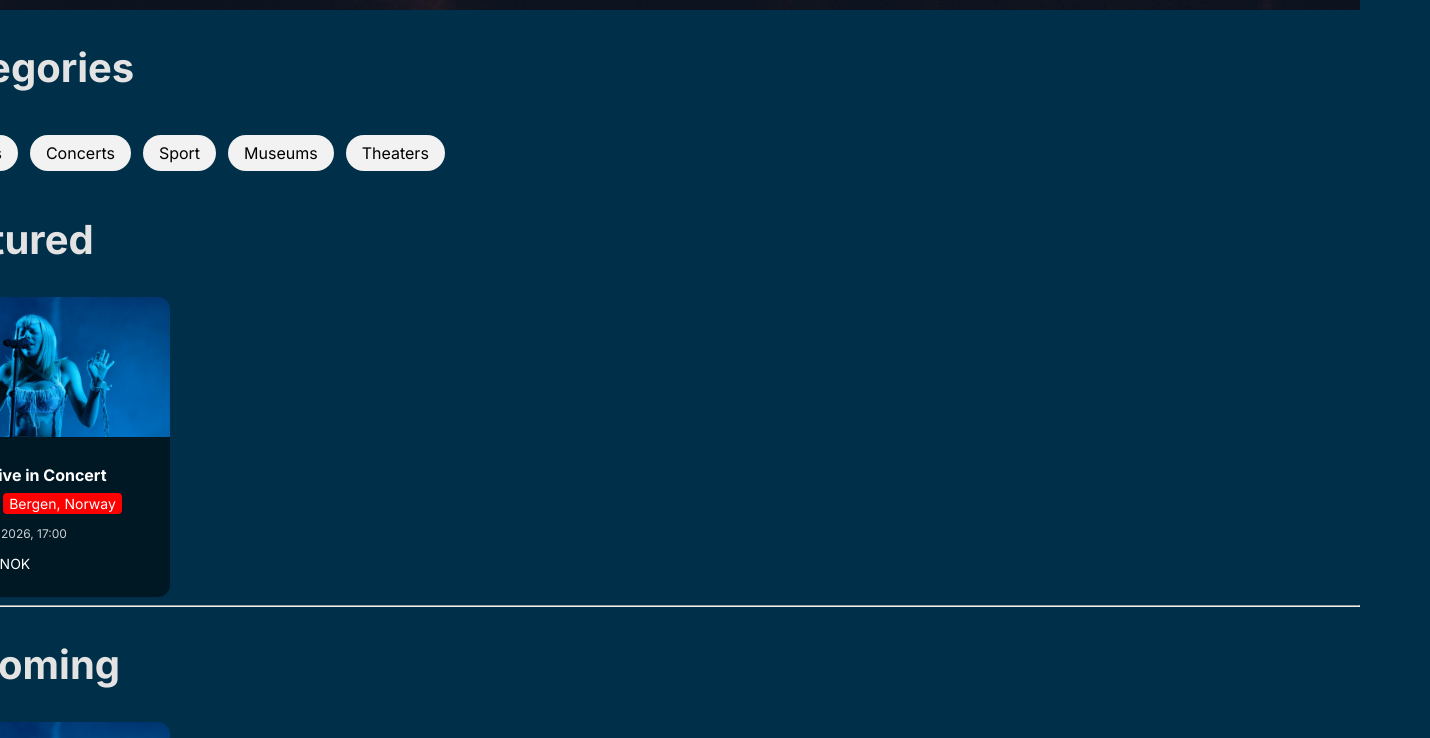
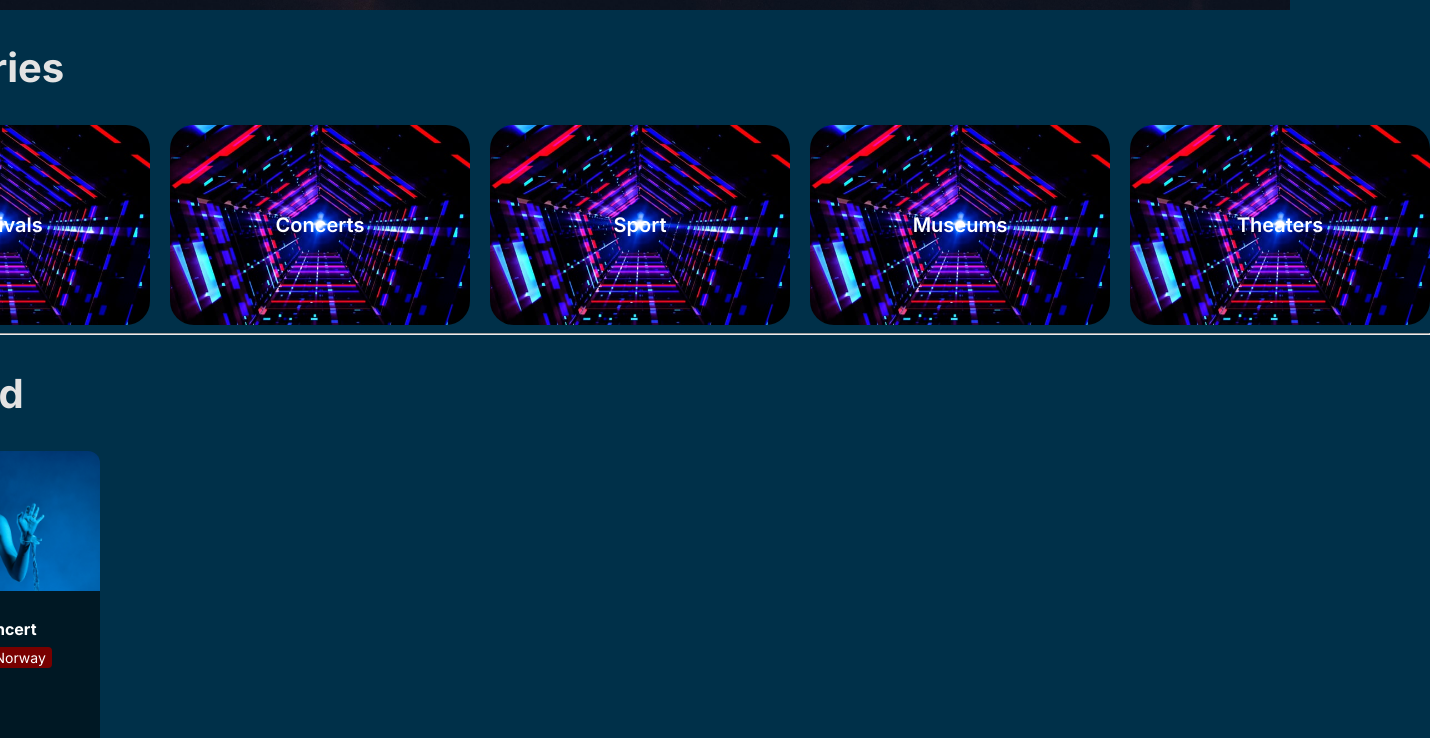
Before and after one commit to IDATA2301/idata2301-group8-frontend, a React (Vite) app: page / in a window 1280 px wide. Shown: the part 660-1398 px from the top of the page, 1430 px wide, since content can reach past the window. Built offline with nearby package versions, Linux system fonts and the light colour scheme.

Commit message:
added hover effect to event card and added styling to categories

```diff
--- a/src/components/App/App.tsx
+++ b/src/components/App/App.tsx
@@ -24,15 +24,40 @@ function App() {
       </div>
 
       <section>
+        <h2>Categories</h2>
 
-        <h2>Categories</h2>
         <ul className="categories">
-          <li><a href="/category/festivals">Festivals</a></li>
-          <li><a href="/category/concerts">Concerts</a></li>
-          <li><a href="/category/sport">Sport</a></li>
-          <li><a href="/category/museums">Museums</a></li>
-          <li><a href="/category/theaters">Theaters</a></li>
+          <li>
+            <a className="category-card festivals" href="/category/festivals">
+              Festivals
+            </a>
+          </li>
+
+          <li>
+            <a className="category-card concerts" href="/category/concerts">
+              Concerts
+            </a>
+          </li>
+
+          <li>
+            <a className="category-card sport" href="/category/sport">
+              Sport
+            </a>
+          </li>
+
+          <li>
+            <a className="category-card museums" href="/category/museums">
+              Museums
+            </a>
+          </li>
+
+          <li>
+            <a className="category-card theaters" href="/category/theaters">
+              Theaters
+            </a>
+          </li>
         </ul>
+        <hr />
 
       </section>
 
--- a/src/components/App/style.css
+++ b/src/components/App/style.css
@@ -79,35 +79,47 @@ h2 {
 
 .categories {
   display: flex;
-  gap: 12px;
-  padding: 10px 0;
+  flex-direction: row;
+  gap: 20px;
 
+  overflow-x: auto;
+  overflow-y: hidden;
 
   list-style: none;
+  padding: 0;
   margin: 0;
 
-  overflow-x: auto; /* if it overflows it will automatically make it scrollable*/
-  overflow-y: hidden;
-
-  scroll-behavior: smooth;
+  white-space: nowrap;
 }
 
-.categories li {
-  flex: 0 0 auto; /* grow 0, shrink 0, basis auto */
+.category-card {
+  min-width: 300px;
+  height: 200px;
+  border-radius: 24px;
+  flex-shrink: 0;
 
+  display: flex;
+  align-items: center;
+  justify-content: center;
+
+  color: white;
+  font-size: 20px;
+  font-weight: 600;
+  text-decoration: none;
+
+  background-size: cover;
+  background-position: center;
+
+  transition: transform 0.2s ease, box-shadow 0.2s ease;
 }
 
-.categories a {
-  display: inline-block;
-  padding: 8px 16px;
-  background: #f2f2f2;
-  border-radius: 20px;
-  text-decoration: none;
-  color: black;
-  white-space: nowrap; /* makes sure it stays in one line */
-  transition: 0.2s ease;
+.category-card:hover {
+  transform: scale(1.05);
+  box-shadow: 0 6px 20px rgba(0,0,0,0.3);
 }
 
-.categories a:hover {
-  background: #ddd;
-}
+.festivals { background-image: url("src/assets/categoriesdummyimage.jpg"); }
+.concerts { background-image: url("src/assets/categoriesdummyimage.jpg"); }
+.sport { background-image: url("src/assets/categoriesdummyimage.jpg"); }
+.museums { background-image: url("/src/assets/categoriesdummyimage.jpg"); }
+.theaters { background-image: url("src/assets/categoriesdummyimage.jpg"); }
--- a/src/components/EventCard/EventCard.css
+++ b/src/components/EventCard/EventCard.css
@@ -1,5 +1,13 @@
 .event-card {
   width: 250px;
+  transition: transform 0.2s ease, box-shadow 0.2s ease;
+  cursor: pointer;
+  overflow: hidden;
+}
+
+.event-card:hover {
+  transform: scale(1.05);
+  box-shadow: 0 8px 20px rgba(0,0,0,0.35);
 }
 
 .event-card-image {
@@ -32,7 +40,7 @@
 }
 
 .tag {
-  background: red;
+  background: #780000;
   padding: 2px 6px;
   border-radius: 4px;
   font-size: 14px;
```
